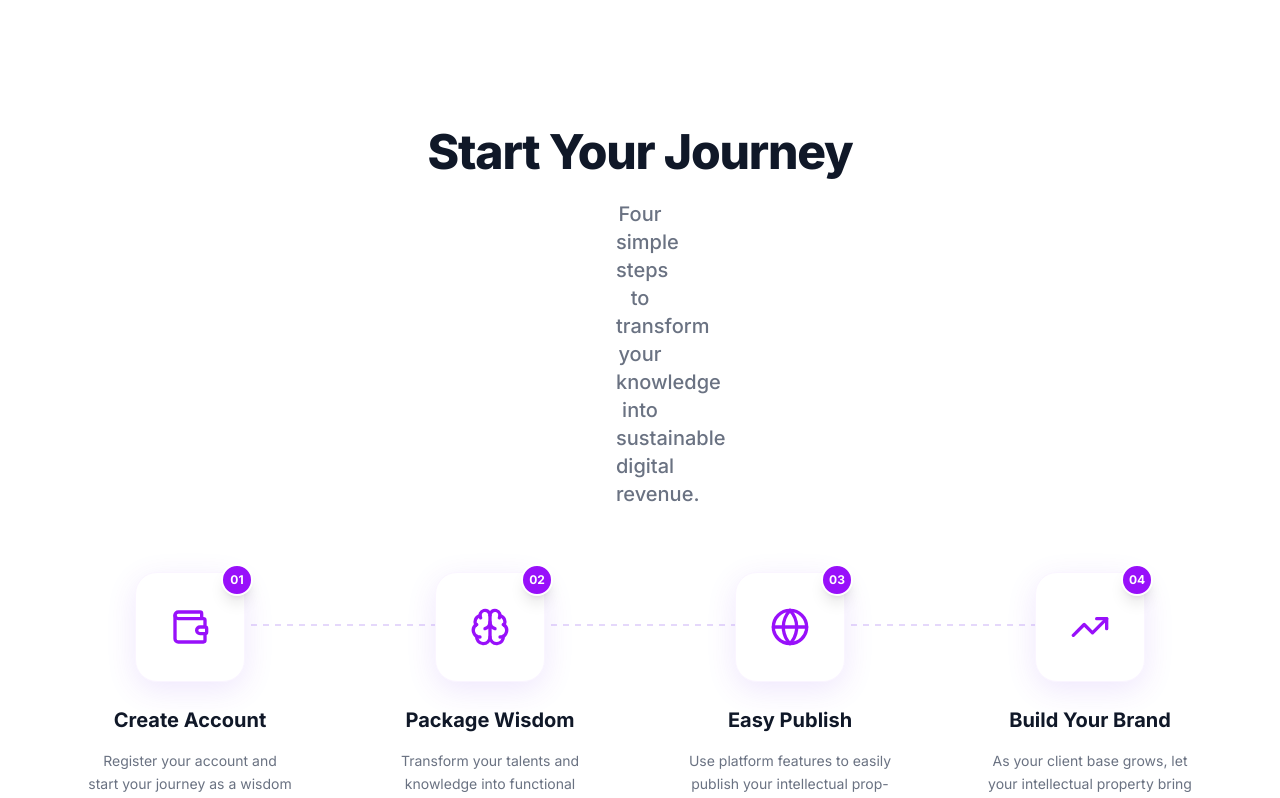
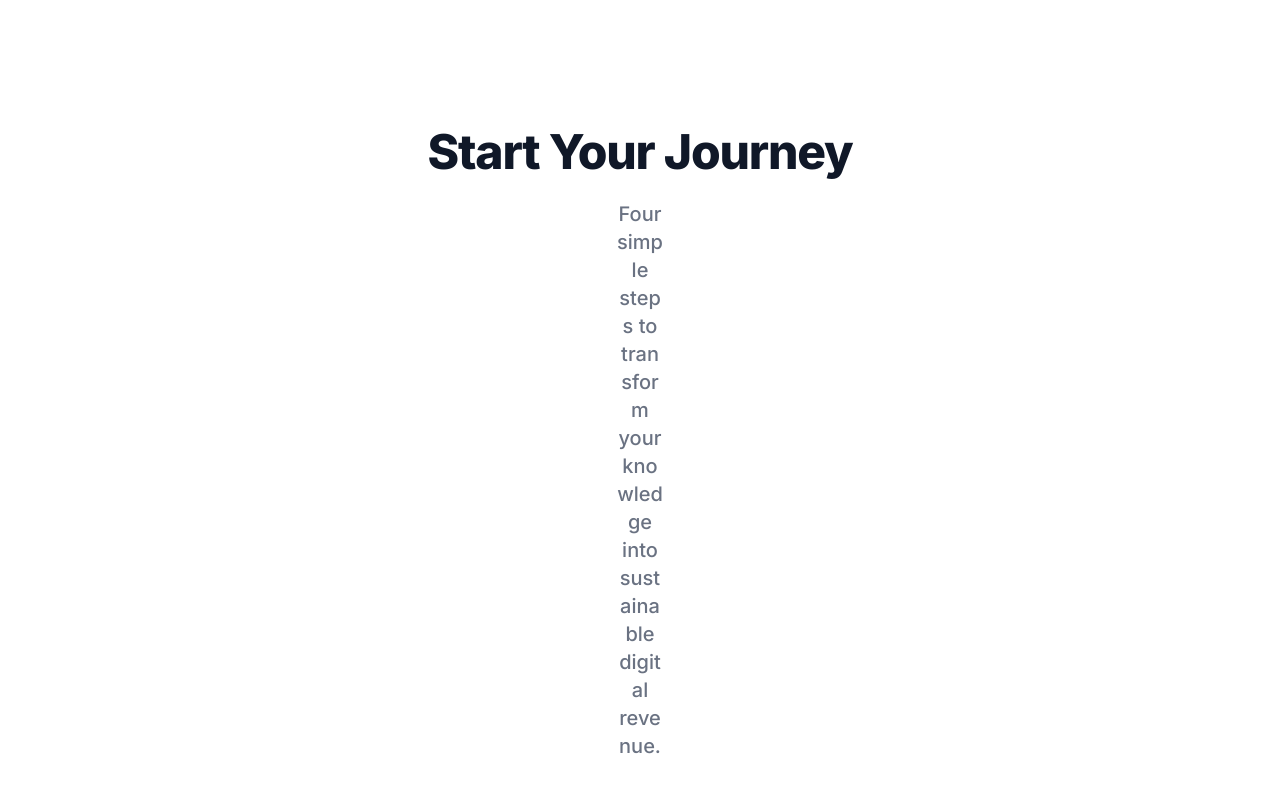
Before and after one commit to kaneliu120/myskillstore, a Next.js app in the folder apps/web/: page /en in a window 1280 px wide. Shown: the part 2720-3518 px from the top of the page. Built offline with nearby package versions, Linux system fonts and the light colour scheme; no server answers.

Commit message:
fix(landing): resolve text truncation in Steps and FAQ accordion layout

```diff
--- a/apps/web/src/app/[locale]/page.tsx
+++ b/apps/web/src/app/[locale]/page.tsx
@@ -535,11 +535,11 @@ export default function HomePage() {
       {/* Start Your Journey (Fixed Responsive Wrapping) */}
       <section className="py-24 px-6 bg-white overflow-hidden">
         <div className="container mx-auto max-w-6xl relative">
-          <div className="text-center mb-16 relative z-10">
-            <h2 className="text-4xl md:text-5xl font-extrabold text-gray-900 mb-6 tracking-tight">
+          <div className="text-center mb-16 relative z-10 w-full px-4">
+            <h2 className="text-4xl md:text-5xl font-extrabold text-gray-900 mb-6 tracking-tight break-words">
               {isZh ? '开启智慧之旅' : 'Start Your Journey'}
             </h2>
-            <p className="text-base md:text-xl text-gray-500 max-w-2xl mx-auto font-medium px-4 md:px-0">
+            <p className="text-base md:text-xl text-gray-500 w-full max-w-2xl mx-auto font-medium break-words">
               {isZh ? '只需简单四个步骤，将您的知识转化为持续的数字收益' : 'Four simple steps to transform your knowledge into sustainable digital revenue.'}
             </p>
           </div>
@@ -622,7 +622,7 @@ export default function HomePage() {
               >
                 <button
                   onClick={() => setOpenFaq(openFaq === idx ? null : idx)}
-                  className="w-full grid grid-cols-[1fr_auto] items-center gap-4 p-6 text-left bg-white hover:bg-gray-50 transition-colors"
+                  className="w-full flex justify-between items-start gap-4 p-6 text-left bg-white hover:bg-gray-50 transition-colors"
                   aria-expanded={openFaq === idx}
                 >
                   <span className="font-semibold text-gray-900 text-lg leading-snug hyphens-auto whitespace-normal">{faq.q}</span>
```
